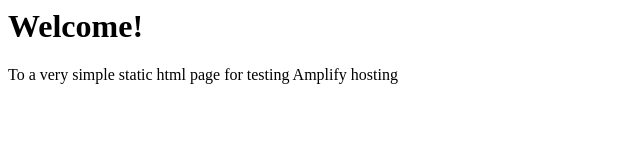
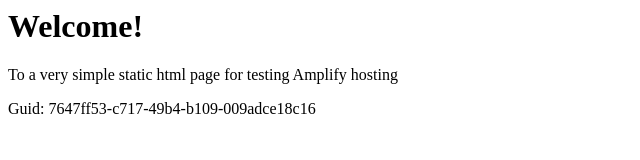
Before and after one commit to aws-aemilia-bah/Github-PR-Commit-Integration-Test-DoNotTouch-v1-prod-me-south-1, a website: page src/index.html in a window 1280 px wide. Shown: the whole page, without its empty margins (0-640 px from the left). Drawn offline with Linux system fonts and the light colour scheme.

Commit message:
commit from integ tests

```diff
--- a/src/index.html
+++ b/src/index.html
@@ -1,3 +1,5 @@
+
+
 <html lang="en">
 
 <head>
@@ -10,6 +12,6 @@
 <body>
     <h1>Welcome!</h1>
     <p>To a very simple static html page for testing Amplify hosting</p>
-</body>
+    <p>Guid: 7647ff53-c717-49b4-b109-009adce18c16</p></body>
 
 </html>
```
